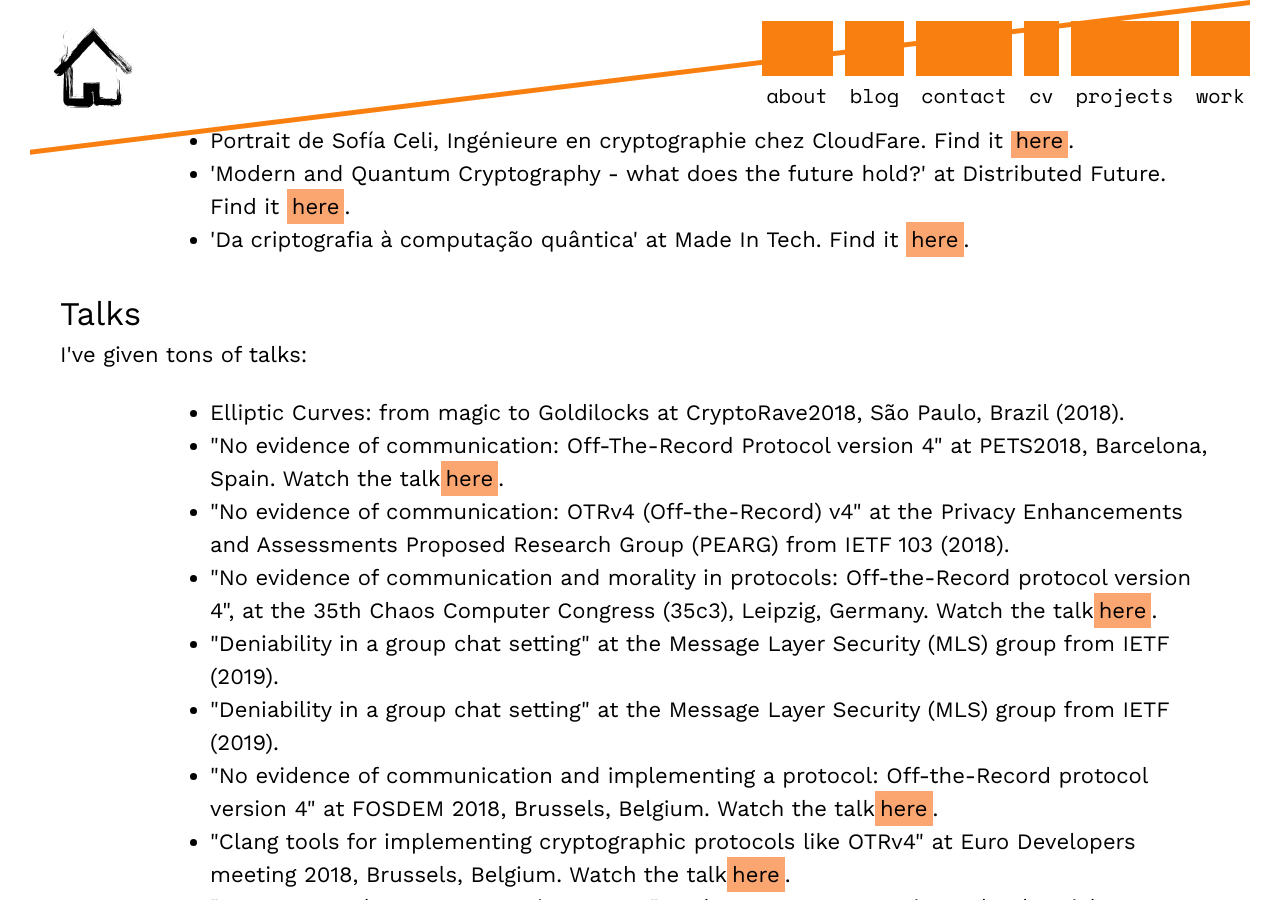
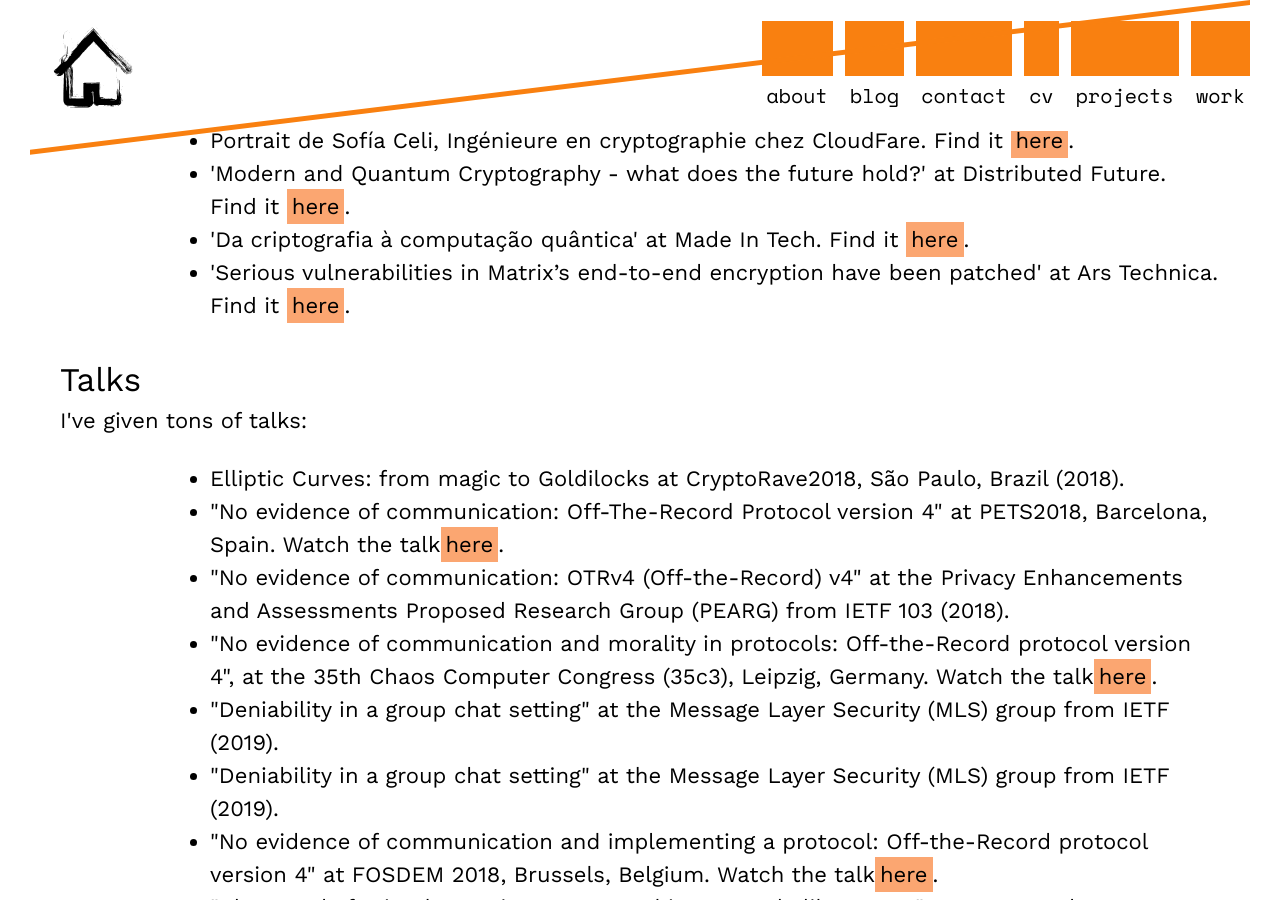
Before and after one commit to claucece/claucece.github.io, a Jekyll site: the page built from work.html, in a window 1280 px wide and 900 px high, scrolled down 5214 px. Built offline with Jekyll 4.4.1, drawn with Linux system fonts in a browser that asks for light colours.

Commit message:
Other update

```diff
--- a/work.html
+++ b/work.html
@@ -154,6 +154,7 @@ tags: menu
 		  <li>Portrait de Sofía Celi, Ingénieure en cryptographie chez CloudFare. Find it <a href="https://www.duchess-france.org/category/speakeuses/" target="_blank">here</a>.</li>
 		  <li>'Modern and Quantum Cryptography - what does the future hold?' at Distributed Future. Find it <a href="https://distributedfutu.re/#episode75" target="_blank">here</a>.</li>
 		  <li>'Da criptografia à computação quântica' at Made In Tech. Find it <a href="https://www.dinheirovivo.pt/empresas/tecnologia/sofia-celi-como-a-criptografia-e-a-computacao-quantica-podem-ter-um-impacto-inimaginavel-14964377.html" target="_blank">here</a>.</li>
+		  <li>'Serious vulnerabilities in Matrix’s end-to-end encryption have been patched' at Ars Technica. Find it <a href="https://arstechnica.com/information-technology/2022/09/matrix-patches-vulnerabilities-that-completely-subvert-e2ee-guarantees/" target="_blank">here</a>.</li>
     </ul>
 		<br>
 
```
